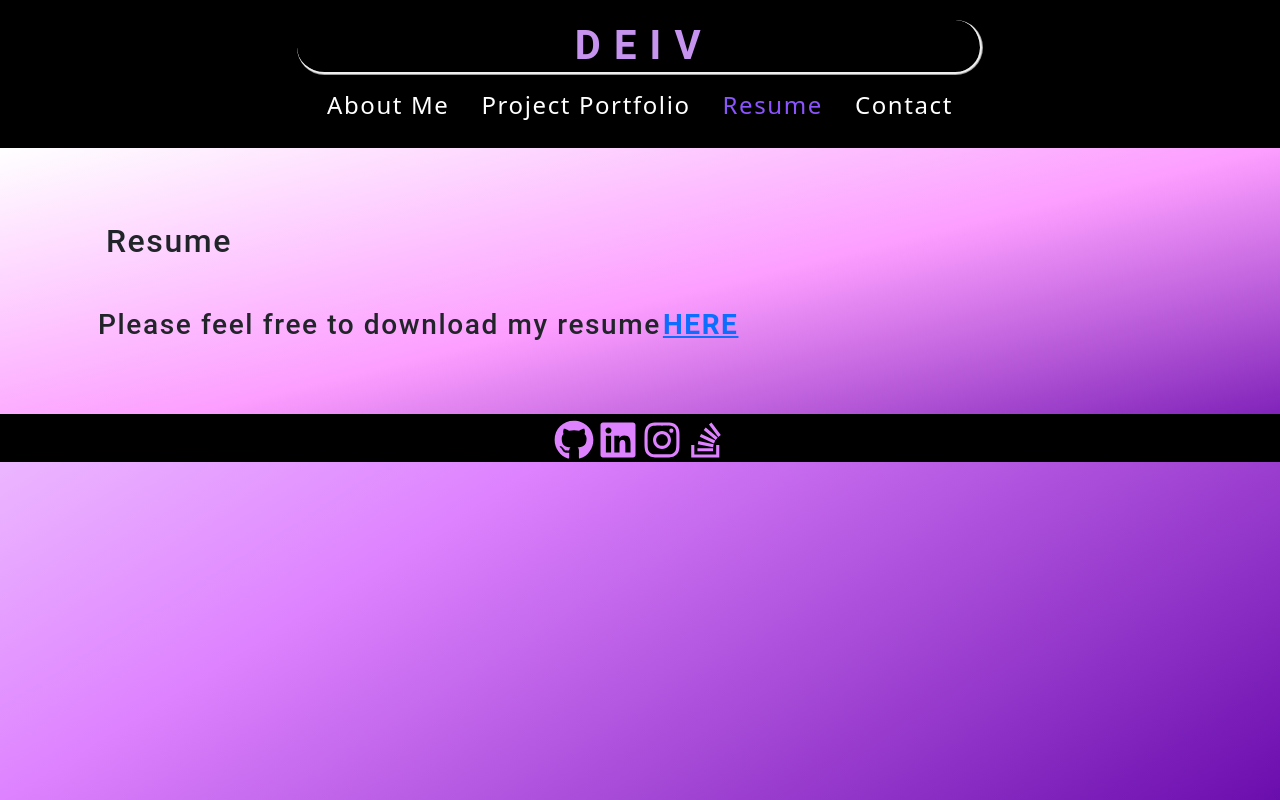
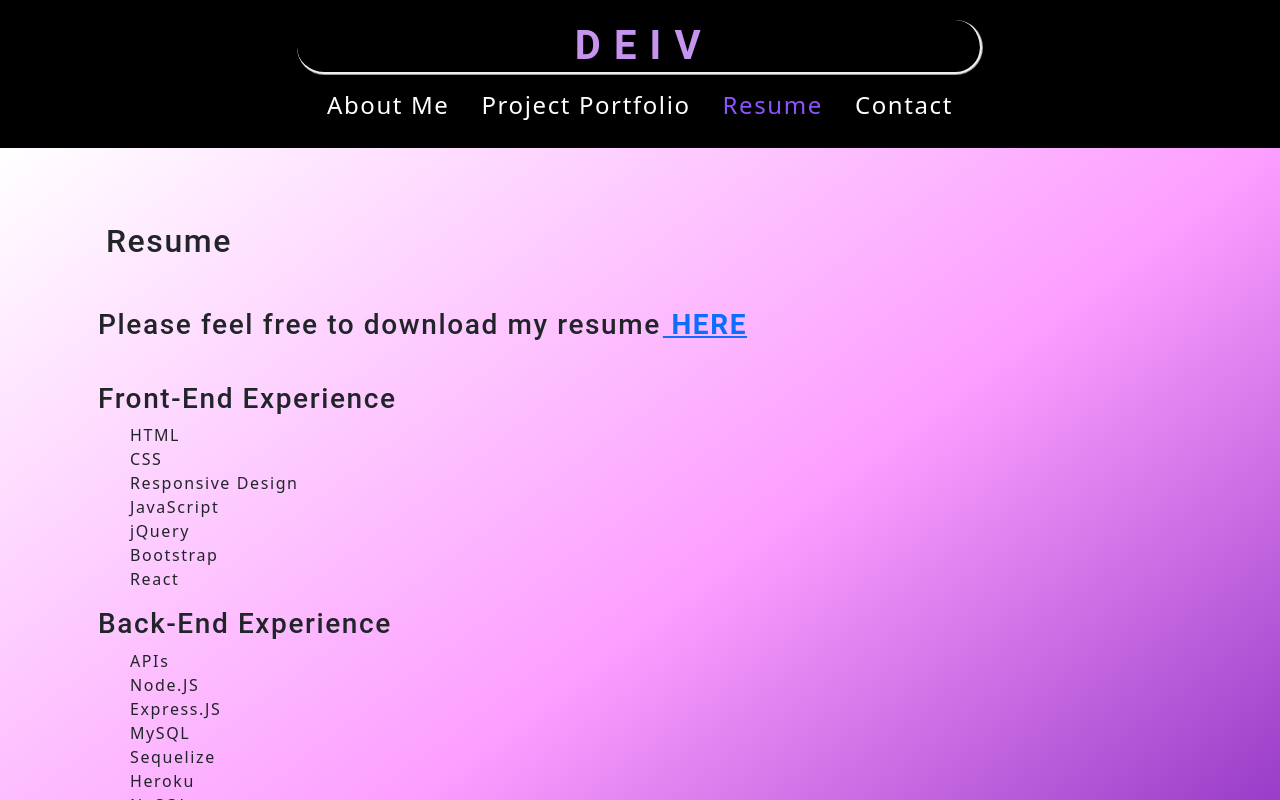
Before and after one commit to deivrs60/deiv-react-portfolio, a React (Create React App) app in the folder client/: page / in a window 1280 px wide. Both pictures are taken after a click on the item "Resume". Shown: the top 800 px of the page. Built offline with nearby package versions, Linux system fonts and the light colour scheme.

Commit message:
Resume page content rendered

```diff
--- a/client/src/components/Resume/index.js
+++ b/client/src/components/Resume/index.js
@@ -7,14 +7,48 @@ function Resume() {
 
     return (
        <div className="resume-body">
-           <h2 className="p-4"> Resume </h2>
+           <h2 className="p-4">Resume</h2>
            <div className="download-here">
                <h3 className="p-3">
                    Please feel free to download my resume
-                   <a href={resume} target="_blank" rel="noopener noreferrer">HERE</a>
+                   <a href={resume} target="_blank" rel="noopener noreferrer"> HERE </a>
                </h3>
            </div>
+           <div className="resumebody p-3">
+               <div className="fe-experience">
+                   <h3>Front-End Experience</h3>
+                   <ul>
+                       <li>HTML</li>
+                       <li>CSS</li>
+                       <li>Responsive Design</li>
+                       <li>JavaScript</li>
+                       <li>jQuery</li>
+                       <li>Bootstrap</li>
+                       <li>React</li>
+                   </ul>
+               </div>
+               <div className="be-experience">
+                   <h3>Back-End Experience</h3>
+                   <ul>
+                       <li>APIs</li>
+                       <li>Node.JS</li>
+                       <li>Express.JS</li>
+                       <li>MySQL</li>
+                       <li>Sequelize</li>
+                       <li>Heroku</li>
+                       <li>NoSQL</li>
+                       <li>Mongoose</li>
+                       <li>MongoDB</li>
+                       <li>MongoDB Atlas</li>
+                       <li>Restful APIs</li>
+                       <li>Apollo</li>
+                       <li>GraphQL</li>
+                       <li>Insomnia</li>
+                   </ul>
+               </div>
+           </div>
         </div>
+
 
     );
 }
```
